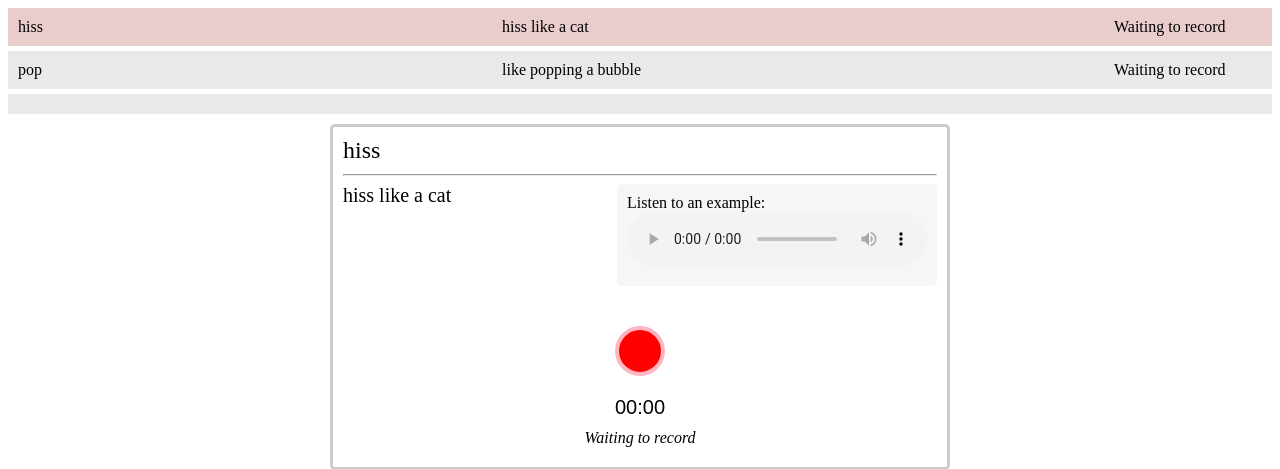
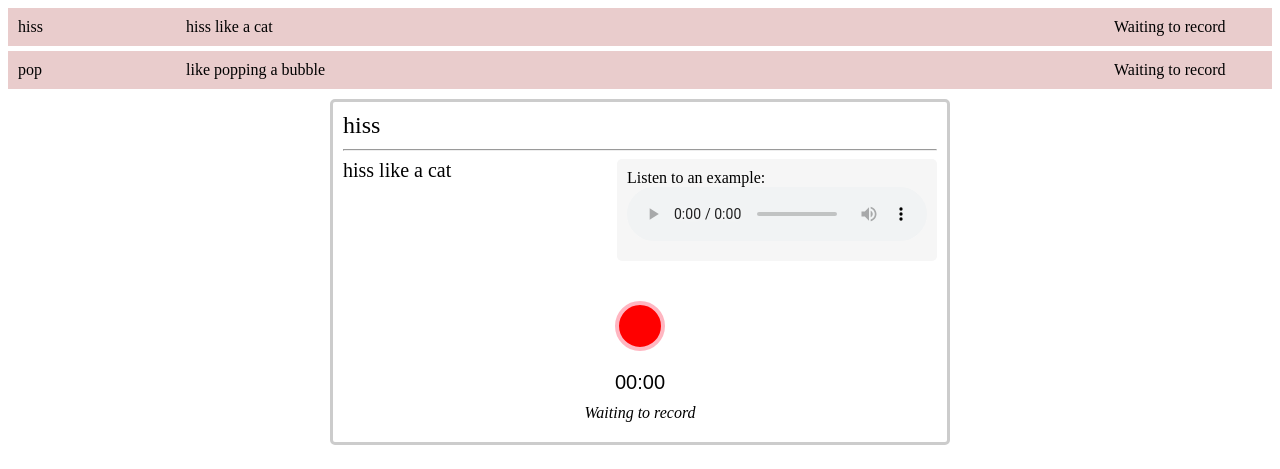
Before and after one commit to talonvoice/noise, a Flask app: page / in a window 1280 px wide. Shown: the top 469 px of the page. Run offline with Flask 2, Linux system fonts and the light colour scheme.

Commit message:
switched to template strings for rendering list; also hooked up list click to full rerender

```diff
--- a/server/static/main.js
+++ b/server/static/main.js
@@ -258,18 +258,44 @@ function selectNoise(index) { // TODO: or pass actual noise?
 }
 
 /* UI */
+const noiseTemplate = template`
+  <li class="RecordingList-item">
+    <div class="Recording Recording--selected" data-id="list-item-${'number'}">
+      <ul class="Recording-container">
+        <li class="Recording-item Recording-name" data-id="list-item-${'number'}-name">${'name'}</li>
+        <li class="Recording-item Recording-description" data-id="list-item-${'number'}-description">${'description'}</li>
+        <li class="Recording-item Recording-instructions" data-id="list-item-${'number'}-instructions">${'instructions'}</li>
+        <li class="Recording-item Recording-status" data-id="list-item-${'number'}-status">${'status'}</li>
+      </ul>
+    </div>
+  </li>
+`;
+
+// copypasta from https://developer.mozilla.org/en-US/docs/Web/JavaScript/Reference/Template_literals
+function template(strings, ...keys) {
+  return (function(...values) {
+    var dict = values[values.length - 1] || {};
+    var result = [strings[0]];
+    keys.forEach(function(key, i) {
+      var value = Number.isInteger(key) ? values[key] : dict[key];
+      result.push(value, strings[i + 1]);
+    });
+    return result.join('');
+  });
+}
+
 const list = document.querySelector('[data-id=list]');
+const container = document.querySelector('[data-id=list-container]');
 function renderNoiseList(noiseList) {
+  container.innerHTML = '';
   noiseList.forEach((noise, index) => {
-    let number = index + 1;
-    let name = document.querySelector(`[data-id=list-item-${number}-name]`);
-    let description = document.querySelector(`[data-id=list-item-${number}-description]`);
-    let instructions = document.querySelector(`[data-id=list-item-${number}-instructions]`);
-    let status = document.querySelector(`[data-id=list-item-${number}-status]`);
-
-    name.innerText = noise.name;
-    instructions.innerText = noise.desc;
-    status.innerText = statuses[noise.status].description;
+    noiseHtml = noiseTemplate({ number: index + 1, name: noise.name, description: noise.desc, status: statuses[noise.status].description });
+    container.insertAdjacentHTML('beforeend', noiseHtml);
+    let item = document.querySelector(`[data-id=list-item-${index + 1}]`);
+    item.addEventListener('click', (evt) => {
+      selectNoise(index);
+      render();
+    });
   });
 }
 
--- a/server/templates/index.html
+++ b/server/templates/index.html
@@ -13,7 +13,7 @@
     <input type="submit">
     </form>
     <div class="RecordingList" data-id="list">
-      <ul class="RecordingList-container">
+      <ul class="RecordingList-container" data-id="list-container">
         <li class="RecordingList-item" data-id="list-item-1">
           <div class="Recording Recording--selected">
             <ul class="Recording-container">
```
